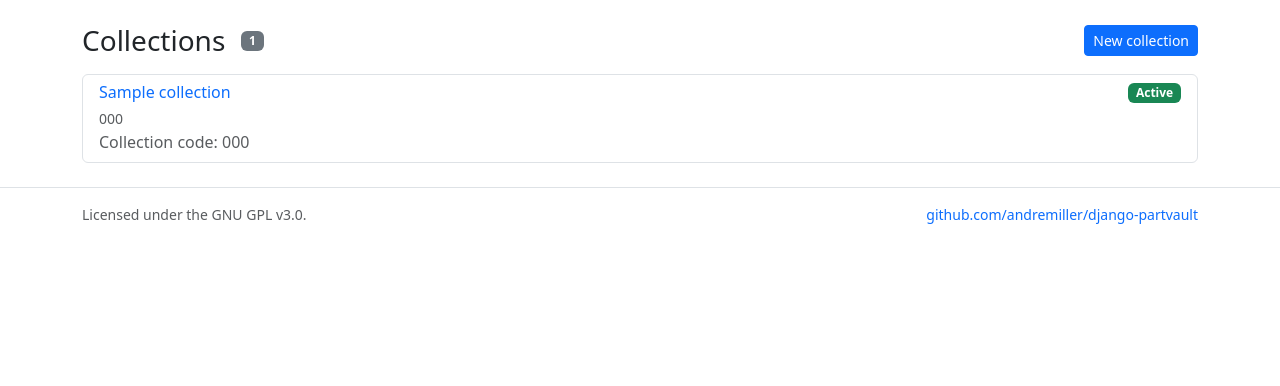
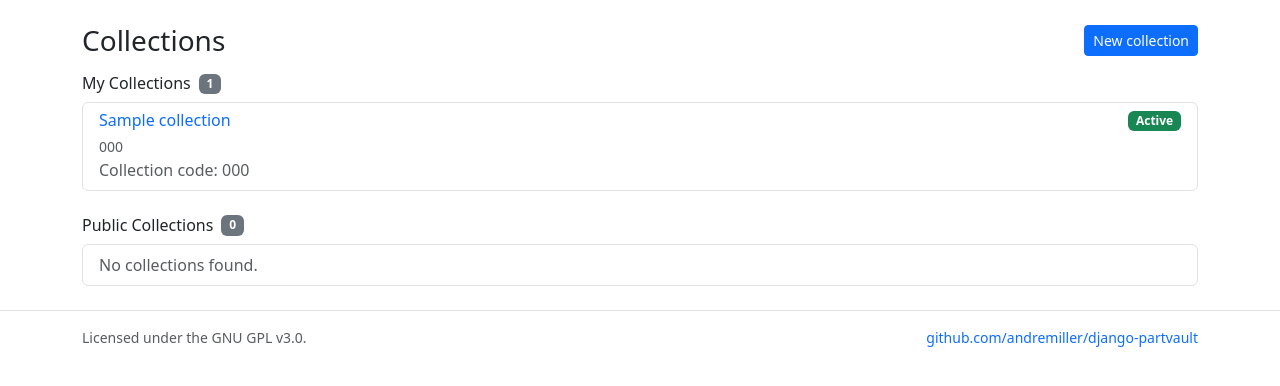
Before and after one commit to andremiller/django-partvault, a Django app: page /collections/ in a window 1280 px wide. Shown: the part 56-442 px from the top of the page. Run offline with Django 5.2, Linux system fonts and the light colour scheme; a user stored in the database is signed in; tables that the repository leaves empty hold one stand-in row (values such as "Sample post"); some libraries are stand-ins or nearby versions.

Commit message:
Collection list split between public and private

```diff
--- a/partvault/templates/partvault/collections.html
+++ b/partvault/templates/partvault/collections.html
@@ -4,23 +4,26 @@
 <div class="d-flex align-items-center justify-content-between mb-3">
     <div class="d-flex align-items-center gap-3">
         <h1 class="h3 mb-0">Collections</h1>
-        <span class="badge bg-secondary">{{ collection_list|length }}</span>
     </div>
     {% if request.user.is_authenticated %}
         <a class="btn btn-sm btn-primary" href="{% url 'collection_create' %}">New collection</a>
     {% endif %}
 </div>
-<div class="list-group">
-    {% for collection in collection_list %}
+{% if request.user.is_authenticated %}
+    <div class="d-flex align-items-center gap-2 mb-2">
+        <h2 class="h6 mb-0">My Collections</h2>
+        <span class="badge bg-secondary">{{ my_collections|length }}</span>
+    </div>
+    <div class="list-group mb-4">
+        {% for collection in my_collections %}
             <div class="list-group-item">
                 <div class="d-flex w-100 justify-content-between align-items-start">
                     <div>
-                    <h2 class="h6 mb-1">
+                        <h3 class="h6 mb-1">
                             <a class="text-decoration-none" href="{% url 'collection' collection.id %}">{{ collection.name }}</a>
-                    </h2>
+                        </h3>
                         <small class="text-muted">{{ collection.owner_code }}</small>
                     </div>
-                {% if request.user.is_authenticated and request.user == collection.owner %}
                     {% if request.user.profile.active_collection_id == collection.id %}
                         <span class="badge bg-success">Active</span>
                     {% else %}
@@ -29,7 +32,29 @@
                             <button class="btn btn-sm btn-outline-primary" type="submit">Set active</button>
                         </form>
                     {% endif %}
+                </div>
+                <p class="mb-0 text-muted">Collection code: {{ collection.collection_code }}</p>
+            </div>
+        {% empty %}
+            <div class="list-group-item text-muted">No collections found.</div>
+        {% endfor %}
+    </div>
 {% endif %}
+
+<div class="d-flex align-items-center gap-2 mb-2">
+    <h2 class="h6 mb-0">Public Collections</h2>
+    <span class="badge bg-secondary">{{ public_collections|length }}</span>
+</div>
+<div class="list-group">
+    {% for collection in public_collections %}
+        <div class="list-group-item">
+            <div class="d-flex w-100 justify-content-between align-items-start">
+                <div>
+                    <h3 class="h6 mb-1">
+                        <a class="text-decoration-none" href="{% url 'collection' collection.id %}">{{ collection.name }}</a>
+                    </h3>
+                    <small class="text-muted">{{ collection.owner_code }}</small>
+                </div>
             </div>
             <p class="mb-0 text-muted">Collection code: {{ collection.collection_code }}</p>
         </div>
--- a/partvault/views.py
+++ b/partvault/views.py
@@ -51,10 +51,18 @@ def items(request):
 
 
 def collections(request):
-    collection_list = Collection.objects.all()
-    if not request.user.is_authenticated:
-        collection_list = collection_list.filter(is_public=True)
-    context = {"collection_list": collection_list}
+    if request.user.is_authenticated:
+        my_collections = Collection.objects.filter(owner=request.user)
+        public_collections = Collection.objects.filter(is_public=True).exclude(
+            owner=request.user
+        )
+    else:
+        my_collections = Collection.objects.none()
+        public_collections = Collection.objects.filter(is_public=True)
+    context = {
+        "my_collections": my_collections,
+        "public_collections": public_collections,
+    }
     return render(request, "partvault/collections.html", context)
 
 
```
Lines whose indentation alone changed are shown as unchanged.
